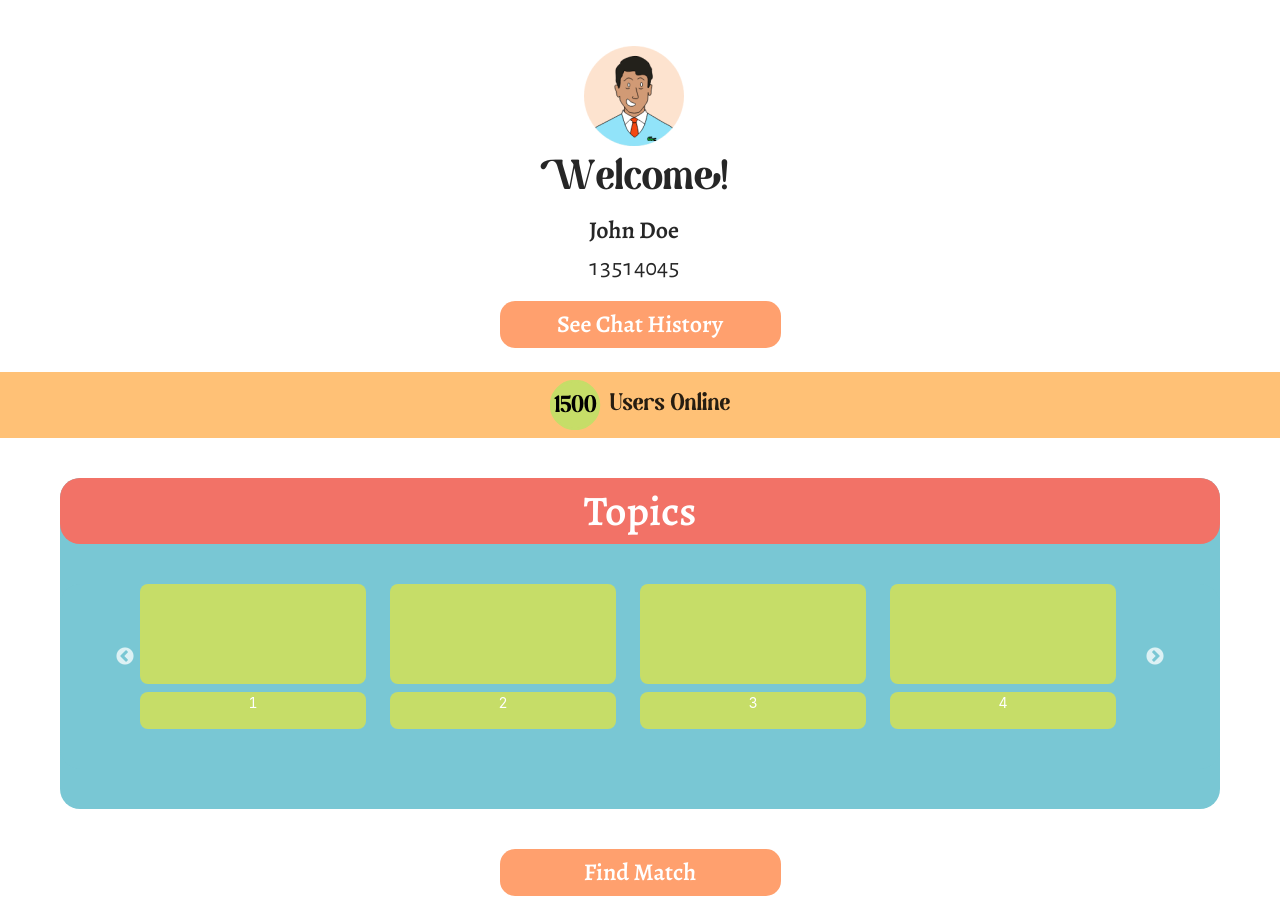
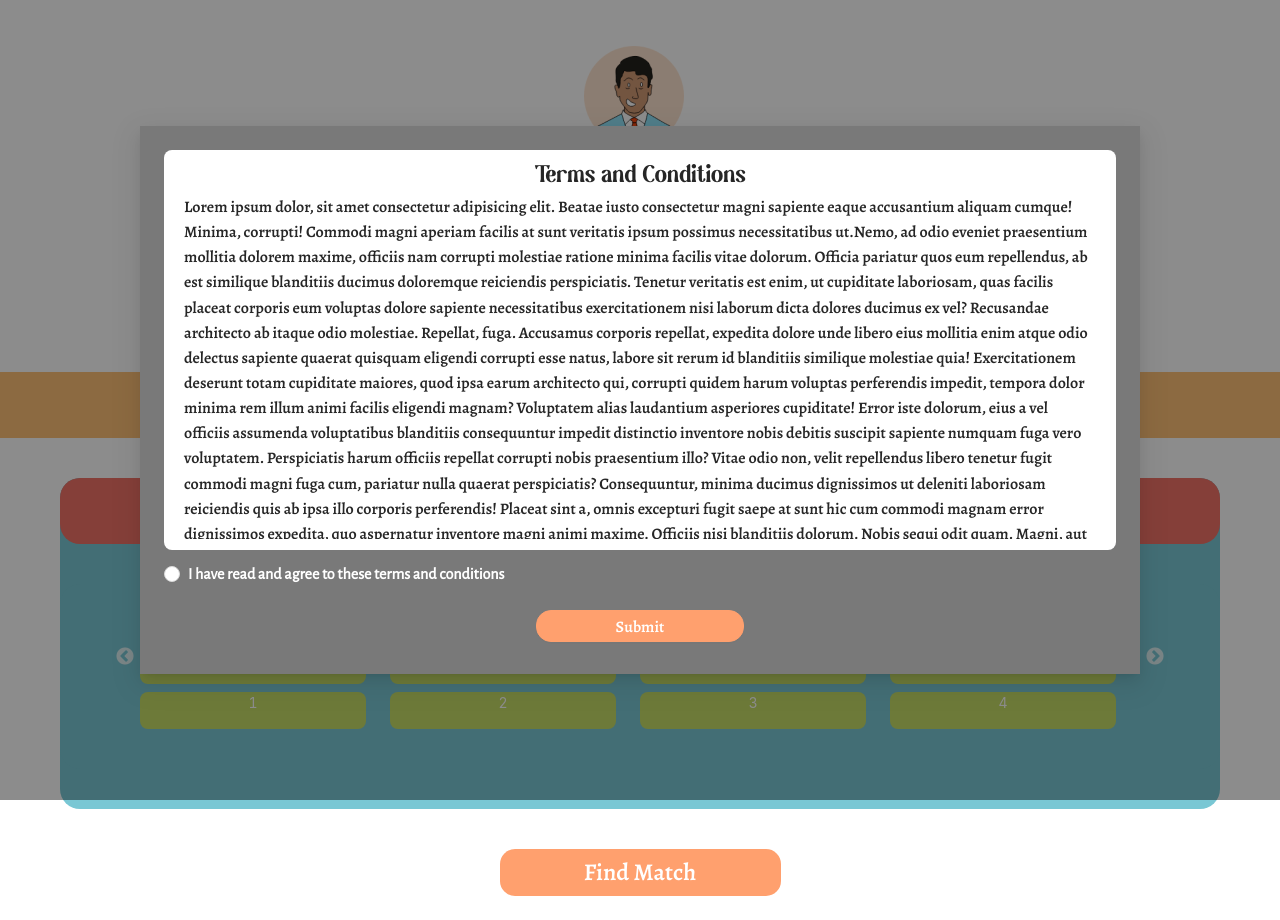
Before and after one commit to mikeleo03/E2EE-Secure-Messaging-App-FE, a React (Vite) app: page / in a window 1280 px wide. Built offline with nearby package versions, Linux system fonts and the light colour scheme; no server answers.

Commit message:
move modal

```diff
--- a/src/components/LoginForm.tsx
+++ b/src/components/LoginForm.tsx
@@ -1,15 +1,23 @@
-import { Button, Form, Input, Modal} from 'antd';
+import { Button, Form, Input} from 'antd';
 import { LockOutlined, UserOutlined } from '@ant-design/icons';
-import React, { useState } from 'react';
-import PrivacyPolicy from './PrivacyPolicy';
+import React, { useRef, useState, useEffect } from 'react';
 
 const LoginForm: React.FC = () => {
   const onFinish = (values: any) => {
     console.log('Success:', values);
-    setVisible(true);
   };
 
-  const [visible, setVisible] = useState(false);
+  const userRef = useRef();
+  const errRef = useRef();
+
+  const [user, setUser] = useState('');
+  const [pwd, setPwd] = useState('');
+  const [errMsg, setErrMsg] = useState('');
+  const [success, setSuccess] = useState(false);
+
+  // useEffect(() => {
+  //   userRef.current.focus();
+  // }, []);
 
   return (
     <Form
@@ -23,7 +31,9 @@ const LoginForm: React.FC = () => {
         name="username"
         rules={[{ required: true, message: 'Please input your Username!' }]}
       >
-        <Input prefix={<UserOutlined className="site-form-item-icon" />} placeholder="Username" />
+        <Input prefix={<UserOutlined className="site-form-item-icon" />} placeholder="Username"
+          // onChange={(e) => setUser(e.target.value)} value={user}
+        />
       </Form.Item>
       <Form.Item
         name="password"
@@ -33,6 +43,7 @@ const LoginForm: React.FC = () => {
           prefix={<LockOutlined className="site-form-item-icon" />}
           type="password"
           placeholder="Password"
+          // onChange={(e) => setPwd(e.target.value)} value={pwd}
         />
       </Form.Item>
 
@@ -44,16 +55,6 @@ const LoginForm: React.FC = () => {
           </Button>
         </div>
 
-        <Modal
-          centered
-          visible={visible}
-          bodyStyle={{backgroundColor: '#797979'}}
-          footer={null}
-          width={1000}
-          closable={false}
-        >
-          <PrivacyPolicy/>
-        </Modal>
       </Form.Item>
     </Form>
   );
--- a/src/components/PrivacyPolicy.tsx
+++ b/src/components/PrivacyPolicy.tsx
@@ -9,6 +9,12 @@ const PrivacyPolicy: React.FC = () => {
     if (value != ''){
       navigate('/');
     }
+  };
+
+  const [visible, setVisible] = useState(true);
+
+  const onClick = () => {
+    setVisible(false);
   };
 
   const [value, setValue] = useState('');
@@ -69,7 +75,7 @@ const PrivacyPolicy: React.FC = () => {
             </Radio.Group>
           </Form.Item>
           <div className='flex justify-center h-auto'>
-            <Button htmlType='submit' onClick={navigateToHome}
+            <Button htmlType='submit' onClick={onClick}
               style={{background:'#FFA06E', borderRadius:'15px', borderColor:'#FFA06E'}}>
               <p className='font-alegreya text-body px-16 text-white'>
                 Submit
--- a/src/pages/Home.tsx
+++ b/src/pages/Home.tsx
@@ -1,10 +1,12 @@
-import React, { useEffect } from 'react';
+import React, { useEffect, useState } from 'react';
 import { useNavigate } from 'react-router-dom';
 import Identity from '../components/Identity';
 import OnlineUsers from '../components/OnlineUsers';
 import OrangeButton from '../components/OrangeButton';
 import Topics from '../components/Topics';
 import socket from '../socket';
+import {Modal} from 'antd';
+import PrivacyPolicy from '../components/PrivacyPolicy';
 
 const Home: React.FC = () => {
   const navigate = useNavigate();
@@ -12,18 +14,31 @@ const Home: React.FC = () => {
     HTMLButtonElement
   > = () => {
     navigate('/matching-up', { replace: true });
-  }
+  };
   const handleRedirectSeeHistory: React.MouseEventHandler<HTMLButtonElement> = () => {
     navigate('/history');
-  }
+  };
+
+  const [visible, setVisible] = useState(false);
 
   useEffect(() => {
     // TODO: Set socket auth
+    setVisible(true);
     socket.connect();
   }, []);
 
   return (
     <div className="bg-white w-[100vw] h-[100vh] relative py-8">
+      <Modal
+        centered
+        visible={visible}
+        bodyStyle={{backgroundColor: '#797979'}}
+        footer={null}
+        width={1000}
+        closable={false}
+      >
+        <PrivacyPolicy/>
+      </Modal>
       <div className="flex flex-col items-center text-center">
         <Identity name="John Doe" nim="13514045"></Identity>
         <OrangeButton className="mt-3 mb-6" onClick={handleRedirectSeeHistory}>
```
